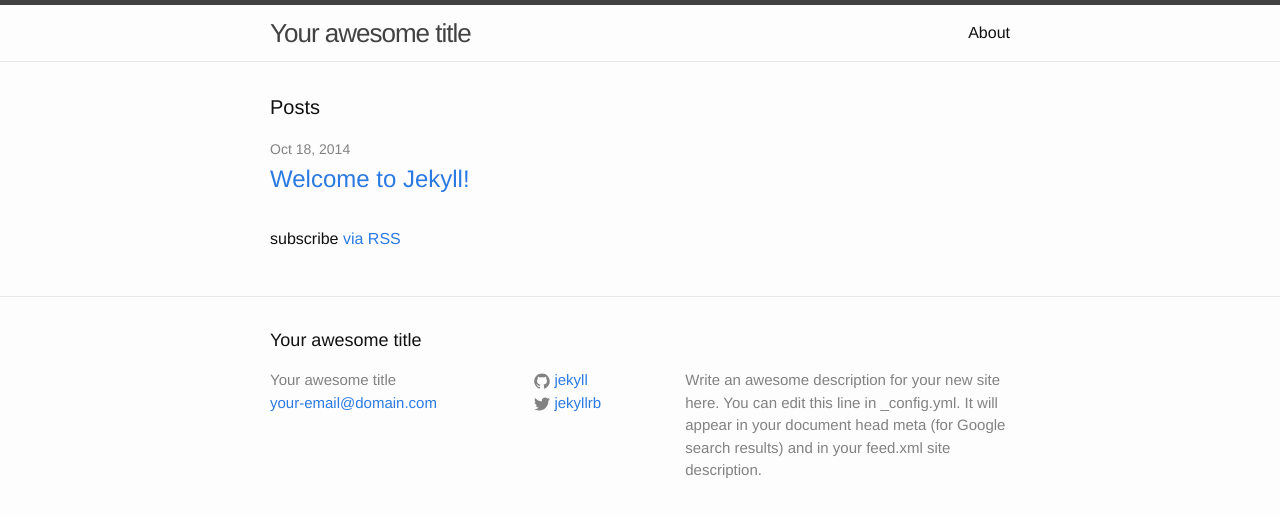
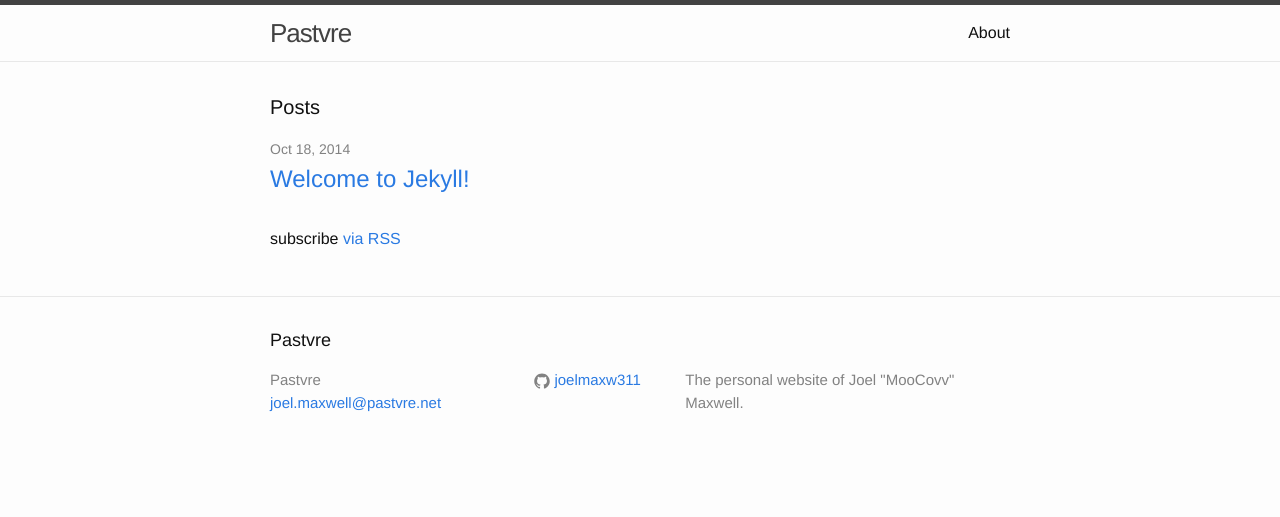
Before and after one commit to joellemaxw311/pastvre.net, a Jekyll site: the page built from index.html, in a window 1280 px wide. Shown: the top 517 px of the page. Built offline with Jekyll 4.4.1, drawn with Linux system fonts in a browser that asks for light colours.

Commit message:
Customized settings in config.yml

```diff
--- a/_config.yml
+++ b/_config.yml
@@ -1,14 +1,11 @@
 # Site settings
-title: Your awesome title
-email: your-email@domain.com
+title: Pastvre
+email: joel.maxwell@pastvre.net
 description: > # this means to ignore newlines until "baseurl:"
-  Write an awesome description for your new site here. You can edit this
-  line in _config.yml. It will appear in your document head meta (for
-  Google search results) and in your feed.xml site description.
-baseurl: "/example" # the subpath of your site, e.g. /blog/
-url: "http://jekyll.github.io" # the base hostname & protocol for your site
-twitter_username: jekyllrb
-github_username:  jekyll
+  The personal website of Joel "MooCovv" Maxwell.
+baseurl: "/" # the subpath of your site, e.g. /blog/
+url: "https://www.pastvre.net" # the base hostname & protocol for your site
+github_username:  joelmaxw311
 
 # Build settings
 markdown: kramdown
```
